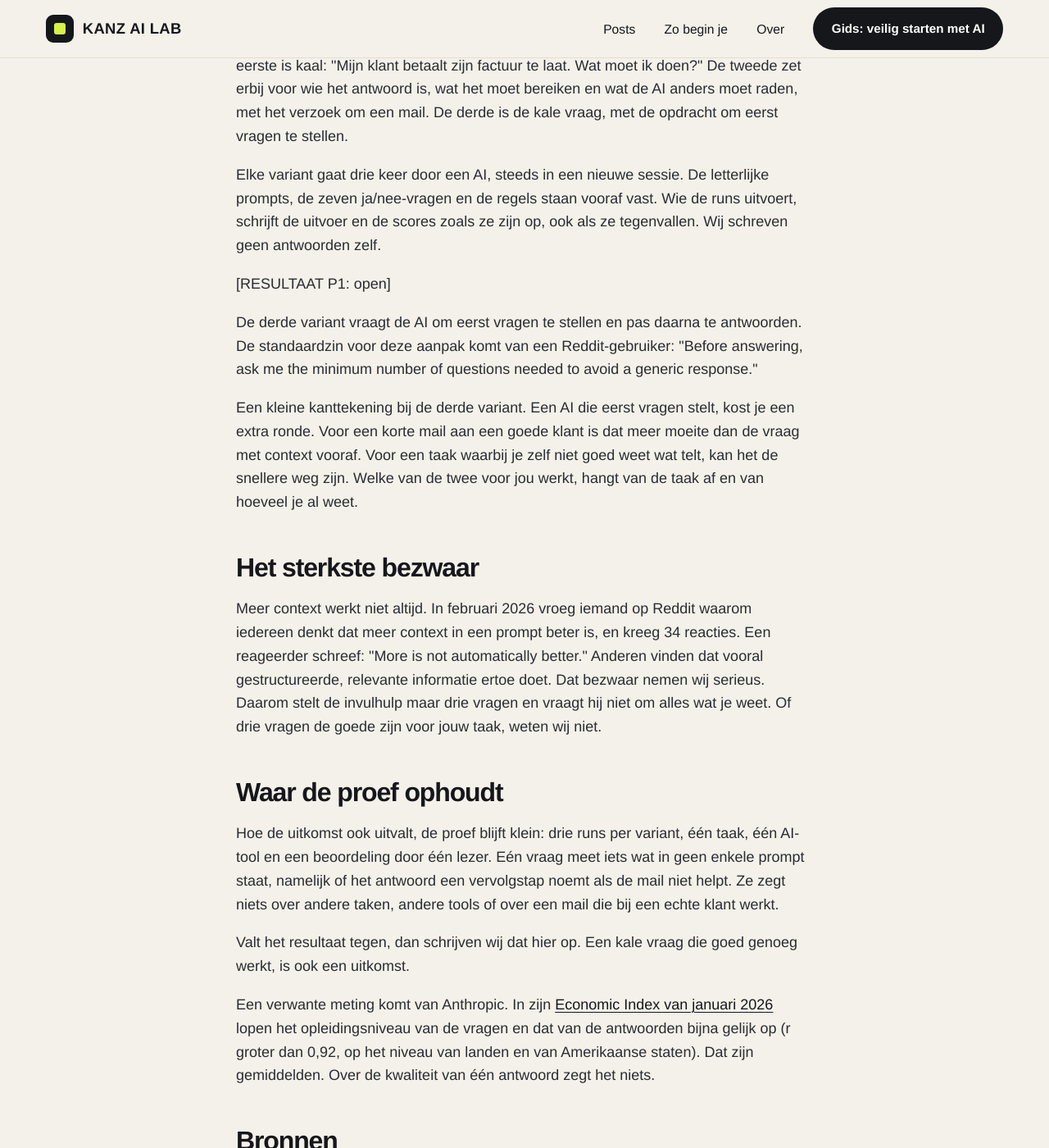
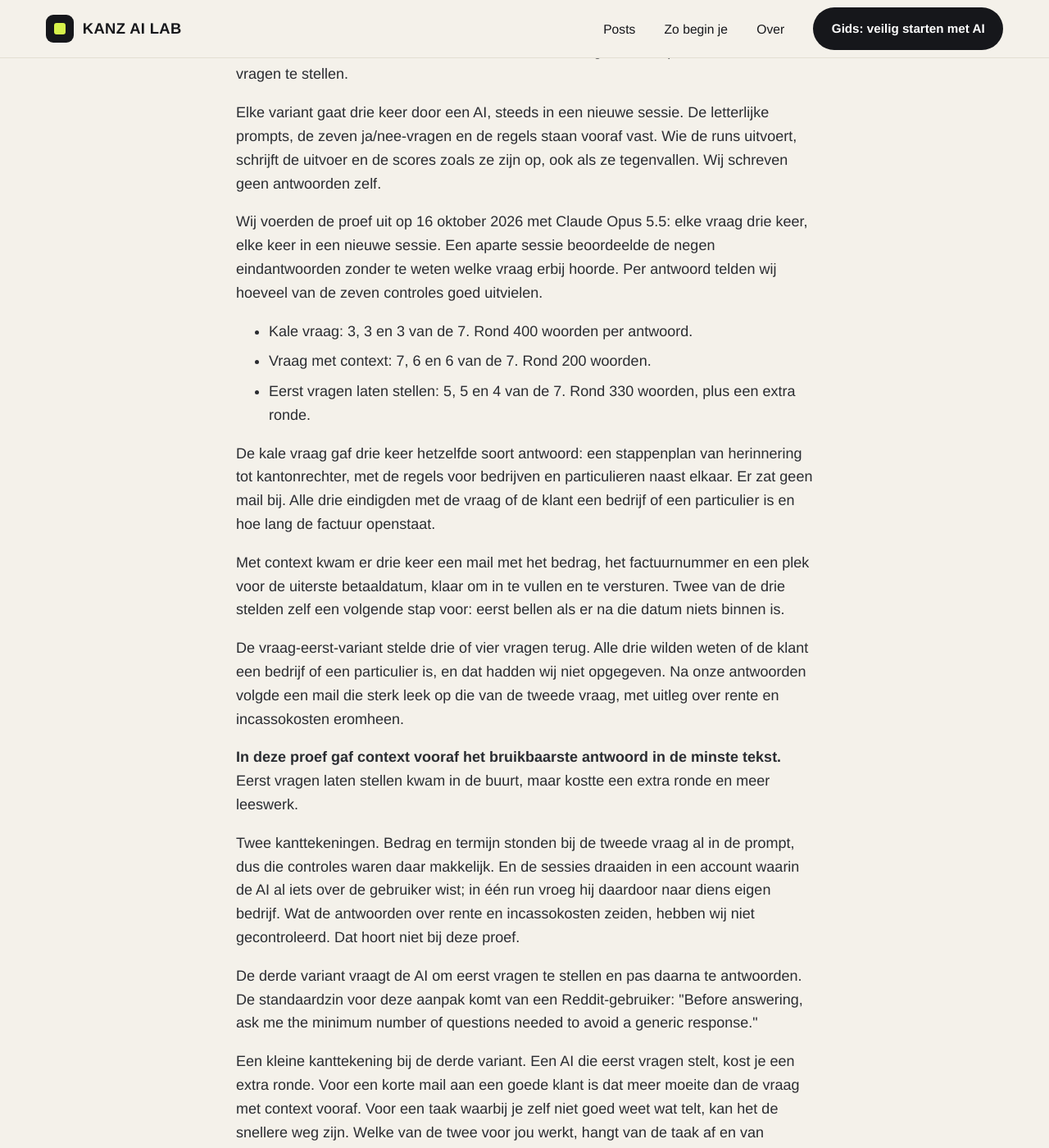
Before and after one commit to kanz-ai-lab-nl/kanz-ai-lab-nl.github.io, a Jekyll site: the page ai-antwoord-algemeen/index.html, which Jekyll copies as it is, in a window 1280 px wide and 1400 px high, scrolled down 1189 px. Shown: the whole window at 82% size. Built offline with Jekyll 4.4.1, drawn with Linux system fonts in a browser that asks for light colours; some of the changed text lies outside the part shown.

Commit message:
Revise article with AI prompt experiment results
Updated the content of the article to include results from a recent AI prompt experiment, highlighting the effectiveness of providing context in questions.

```diff
--- a/ai-antwoord-algemeen/index.html
+++ b/ai-antwoord-algemeen/index.html
@@ -25,20 +25,28 @@
 <header class="top"><div class="w"><a class="brand" href="/"><i></i>KANZ AI Lab</a><div class="menu"><nav aria-label="Menu"><a href="/#posts">Posts</a><a href="/#aanbod">Zo begin je</a><a href="/#over">Over</a></nav><a class="cta" href="/gids/">Gids: veilig starten met AI</a></div><details class="mm"><summary>Menu</summary><div class="mi"><nav aria-label="Menu"><a href="/#posts">Posts</a><a href="/#aanbod">Zo begin je</a><a href="/#over">Over</a></nav><a class="cta" href="/gids/">Gids: veilig starten met AI</a></div></details></div></header><article class="art"><p class="crumb"><a href="/">&larr; KANZ AI Lab</a></p><span class="tag">Praktische gids</span>
 <h1>Waarom een AI-antwoord zo algemeen blijft</h1><p class="small">16 oktober 2026</p>
 <p>Schrijf bij je volgende vraag aan een AI eerst twee dingen op: wie het antwoord leest en wat het moet bereiken. Zet ze boven je vraag.</p>
-<p>Dat is de hele aanpak. Verderop staat hoe wij dat testen, waar die proef ophoudt en een invulhulp die je vraag opbouwt.</p>
 <figure><img src="/img/ai-antwoord-algemeen-fig1.png" width="1600" height="900" alt="Links drie invulvelden (voor wie, wat moet het bereiken, wat weet de AI niet), rechts de vraag die daaruit komt, met de zin dat de AI eerst moet vragen of zijn aanname moet noemen."></figure>
 <p>Op Reddit beschreef iemand in mei 2026 een zwakke vraag als een korte opdracht zonder lezer, doel of voorgeschiedenis. Het antwoord is dan een voorzichtige gok, omdat de AI niet weet voor wie het is, welke toon past en wat je al probeerde. Wij zijn het daar deels mee eens. Daarom schreven wij een vergelijking uit.</p>
 <h2>Drie vragen, dezelfde situatie</h2>
 <p>Het voorbeeld is fictief: een klant die een factuur van 1.200 euro negen dagen over de termijn nog niet betaalde. Wij vergelijken drie manieren om dezelfde vraag te stellen. De eerste is kaal: "Mijn klant betaalt zijn factuur te laat. Wat moet ik doen?" De tweede zet erbij voor wie het antwoord is, wat het moet bereiken en wat de AI anders moet raden, met het verzoek om een mail. De derde is de kale vraag, met de opdracht om eerst vragen te stellen.</p>
 <p>Elke variant gaat drie keer door een AI, steeds in een nieuwe sessie. De letterlijke prompts, de zeven ja/nee-vragen en de regels staan vooraf vast. Wie de runs uitvoert, schrijft de uitvoer en de scores zoals ze zijn op, ook als ze tegenvallen. Wij schreven geen antwoorden zelf.</p>
-<p>[RESULTAAT P1: open]</p>
+<p>Wij voerden de proef uit op 16 oktober 2026 met Claude Opus 5.5: elke vraag drie keer, elke keer in een nieuwe sessie. Een aparte sessie beoordeelde de negen eindantwoorden zonder te weten welke vraag erbij hoorde. Per antwoord telden wij hoeveel van de zeven controles goed uitvielen.</p>
+<ul>
+<li>Kale vraag: 3, 3 en 3 van de 7. Rond 400 woorden per antwoord.</li>
+<li>Vraag met context: 7, 6 en 6 van de 7. Rond 200 woorden.</li>
+<li>Eerst vragen laten stellen: 5, 5 en 4 van de 7. Rond 330 woorden, plus een extra ronde.</li>
+</ul>
+<p>De kale vraag gaf drie keer hetzelfde soort antwoord: een stappenplan van herinnering tot kantonrechter, met de regels voor bedrijven en particulieren naast elkaar. Er zat geen mail bij. Alle drie eindigden met de vraag of de klant een bedrijf of een particulier is en hoe lang de factuur openstaat.</p>
+<p>Met context kwam er drie keer een mail met het bedrag, het factuurnummer en een plek voor de uiterste betaaldatum, klaar om in te vullen en te versturen. Twee van de drie stelden zelf een volgende stap voor: eerst bellen als er na die datum niets binnen is.</p>
+<p>De vraag-eerst-variant stelde drie of vier vragen terug. Alle drie wilden weten of de klant een bedrijf of een particulier is, en dat hadden wij niet opgegeven. Na onze antwoorden volgde een mail die sterk leek op die van de tweede vraag, met uitleg over rente en incassokosten eromheen.</p>
+<p><b>In deze proef gaf context vooraf het bruikbaarste antwoord in de minste tekst.</b> Eerst vragen laten stellen kwam in de buurt, maar kostte een extra ronde en meer leeswerk.</p>
+<p>Twee kanttekeningen. Bedrag en termijn stonden bij de tweede vraag al in de prompt, dus die controles waren daar makkelijk. En de sessies draaiden in een account waarin de AI al iets over de gebruiker wist; in één run vroeg hij daardoor naar diens eigen bedrijf. Wat de antwoorden over rente en incassokosten zeiden, hebben wij niet gecontroleerd. Dat hoort niet bij deze proef.</p>
 <p>De derde variant vraagt de AI om eerst vragen te stellen en pas daarna te antwoorden. De standaardzin voor deze aanpak komt van een Reddit-gebruiker: "Before answering, ask me the minimum number of questions needed to avoid a generic response."</p>
 <p>Een kleine kanttekening bij de derde variant. Een AI die eerst vragen stelt, kost je een extra ronde. Voor een korte mail aan een goede klant is dat meer moeite dan de vraag met context vooraf. Voor een taak waarbij je zelf niet goed weet wat telt, kan het de snellere weg zijn. Welke van de twee voor jou werkt, hangt van de taak af en van hoeveel je al weet.</p>
 <h2>Het sterkste bezwaar</h2>
 <p>Meer context werkt niet altijd. In februari 2026 vroeg iemand op Reddit waarom iedereen denkt dat meer context in een prompt beter is, en kreeg 34 reacties. Een reageerder schreef: "More is not automatically better." Anderen vinden dat vooral gestructureerde, relevante informatie ertoe doet. Dat bezwaar nemen wij serieus. Daarom stelt de invulhulp maar drie vragen en vraagt hij niet om alles wat je weet. Of drie vragen de goede zijn voor jouw taak, weten wij niet.</p>
 <h2>Waar de proef ophoudt</h2>
-<p>Hoe de uitkomst ook uitvalt, de proef blijft klein: drie runs per variant, één taak, één AI-tool en een beoordeling door één lezer. Eén vraag meet iets wat in geen enkele prompt staat, namelijk of het antwoord een vervolgstap noemt als de mail niet helpt. Ze zegt niets over andere taken, andere tools of over een mail die bij een echte klant werkt.</p>
-<p>Valt het resultaat tegen, dan schrijven wij dat hier op. Een kale vraag die goed genoeg werkt, is ook een uitkomst.</p>
+<p>De proef blijft klein: drie runs per variant, één taak, één AI-tool en een beoordeling door één lezer. Eén vraag meet iets wat in geen enkele prompt staat, namelijk of het antwoord een vervolgstap noemt als de mail niet helpt. Ze zegt niets over andere taken, andere tools of over een mail die bij een echte klant werkt.</p>
 <p>Een verwante meting komt van Anthropic. In zijn <a href="https://www.anthropic.com/research/anthropic-economic-index-january-2026-report">Economic Index van januari 2026</a> lopen het opleidingsniveau van de vragen en dat van de antwoorden bijna gelijk op (r groter dan 0,92, op het niveau van landen en van Amerikaanse staten). Dat zijn gemiddelden. Over de kwaliteit van één antwoord zegt het niets.</p>
 <h2>Bronnen</h2>
 <p>De twee discussies: <a href="https://www.reddit.com/r/AI_Agents/comments/1rcj94t/why_does_everyone_think_more_context_in_prompts/">r/AI_Agents, 23 februari 2026</a> en <a href="https://www.reddit.com/r/ChatGPT/comments/1tb2io3/most_people_dont_have_a_chatgpt_problem_they_have/">r/ChatGPT, 12 mei 2026</a>. Het onderzoek: <a href="https://www.anthropic.com/research/anthropic-economic-index-january-2026-report">Anthropic Economic Index, januari 2026</a>.</p>
```
